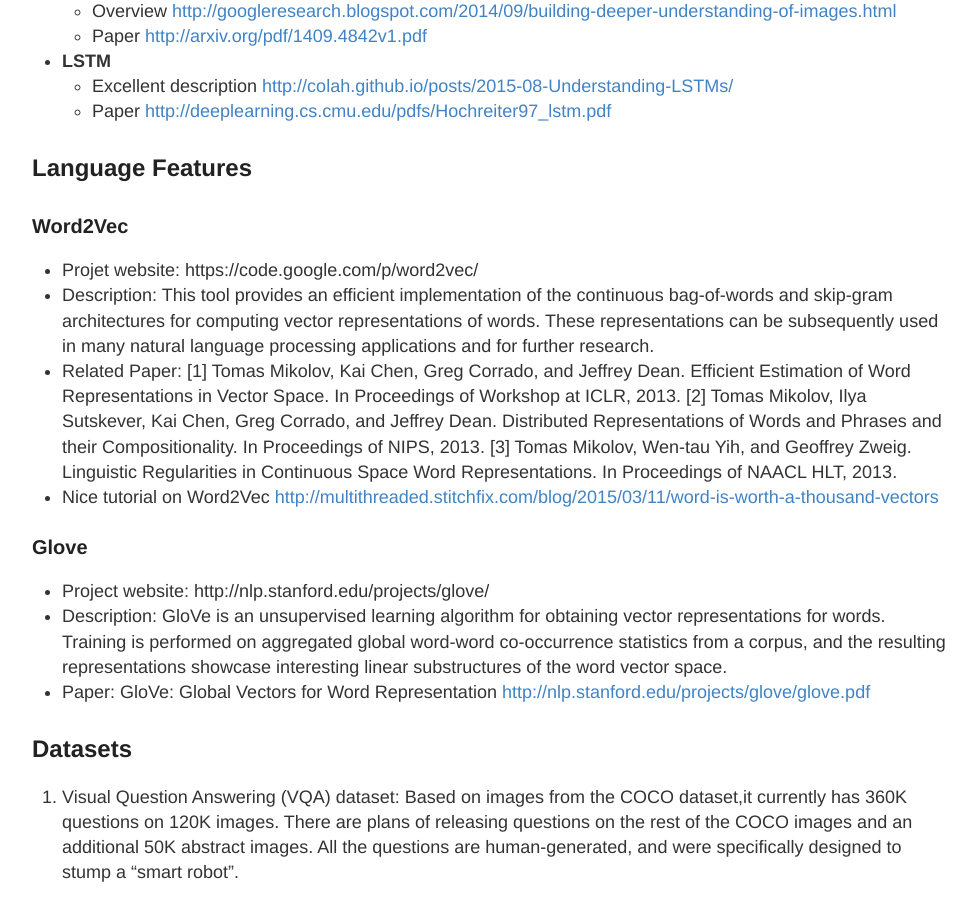
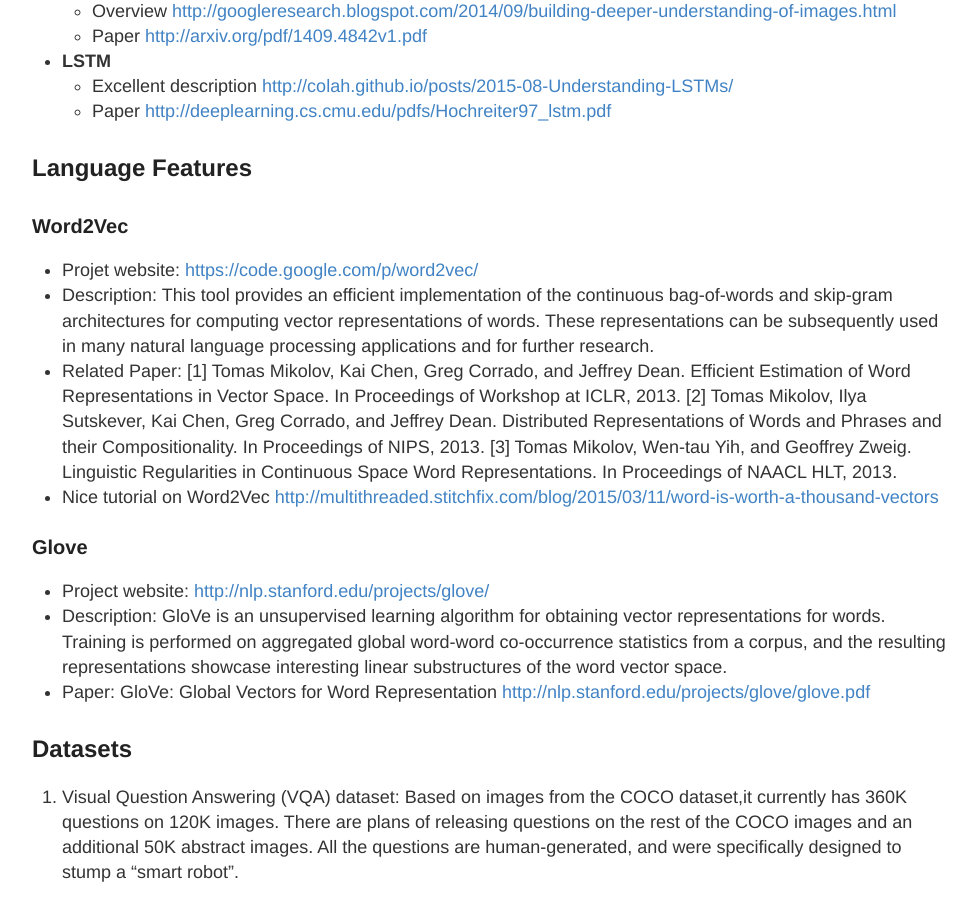
Before and after one commit to iamaaditya/iamaaditya.github.io, a Jekyll site: the page built from notes/research/vqa/index.md, in a window 1280 px wide and 900 px high, scrolled down 499 px. Shown: the whole window, without its empty margins (84-1060 px from the left). Built offline with Jekyll 4.4.1, drawn with Linux system fonts in a browser that asks for light colours.

Commit message:
vqa formatting

```diff
--- a/notes/research/vqa/index.md
+++ b/notes/research/vqa/index.md
@@ -29,7 +29,7 @@
 
 ### **Word2Vec**
 
-  * Projet website: https://code.google.com/p/word2vec/
+  * Projet website: <https://code.google.com/p/word2vec/>
   * Description:
     This tool provides an efficient implementation of the continuous bag-of-words and skip-gram architectures for computing vector representations of words. These representations can be subsequently used in many natural language processing applications and for further research.
   * Related Paper:
@@ -40,7 +40,7 @@
 
 ### **Glove**
 
-  * Project website: http://nlp.stanford.edu/projects/glove/
+  * Project website: <http://nlp.stanford.edu/projects/glove/>
   * Description:
     GloVe is an unsupervised learning algorithm for obtaining vector representations for words. Training is performed on aggregated global word-word co-occurrence statistics from a corpus, and the resulting representations showcase interesting linear substructures of the word vector space.
   * Paper: GloVe: Global Vectors for Word Representation <http://nlp.stanford.edu/projects/glove/glove.pdf>
```
